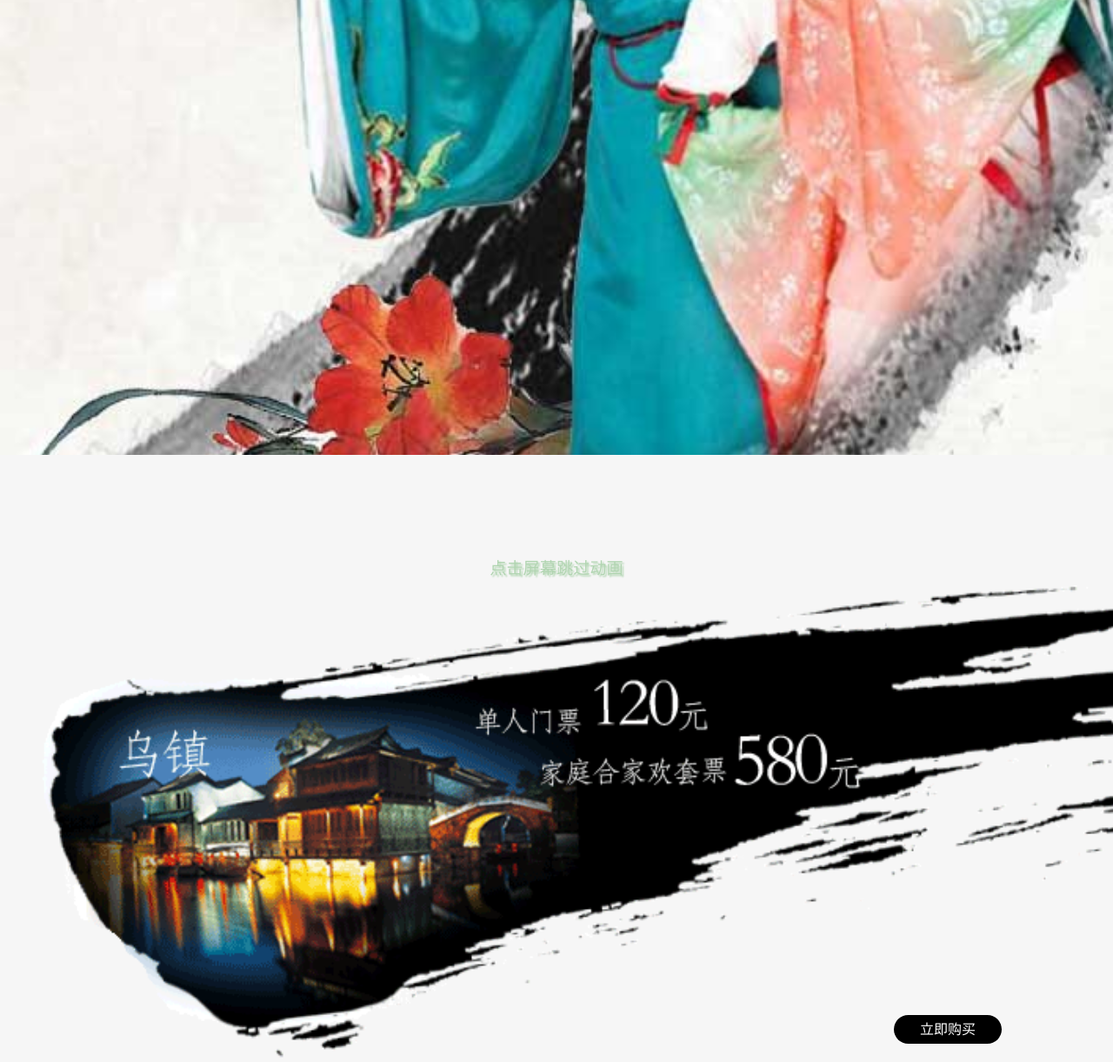
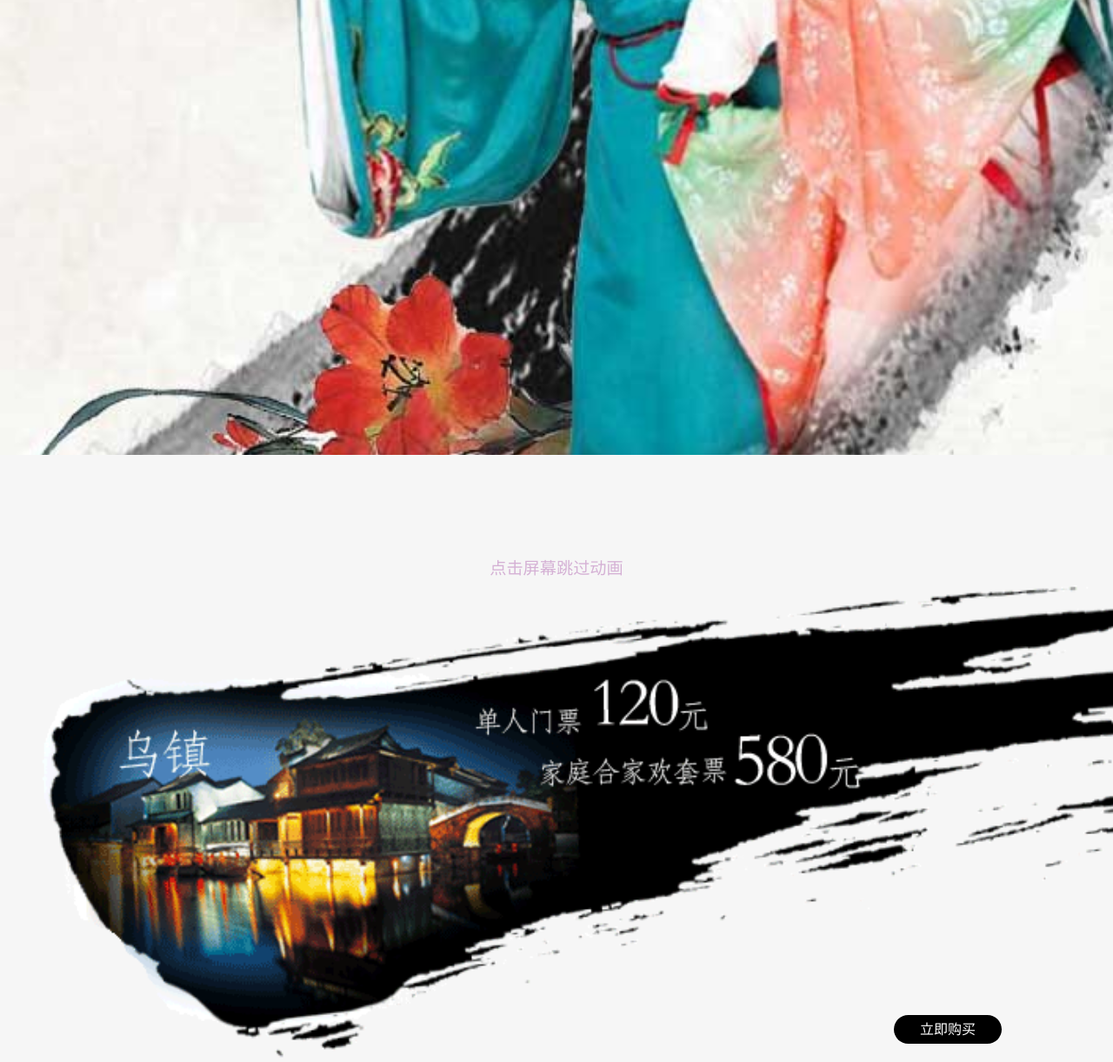
Before and after one commit to qiangrw/zhejiang-travel, a CodeIgniter app: page /index.php/play in a window 1280 px wide. Shown: the part 277-1498 px from the top of the page at 87% size. Run offline with CodeIgniter, Linux system fonts and the light colour scheme.

Commit message:
change hint color

```diff
--- a/application/views/play/index.php
+++ b/application/views/play/index.php
@@ -24,7 +24,7 @@
 <div class="cover" style="position: absolute; top: 0; right: 0; left: 0; bottom: 0; background: url('<?= base_url('img/play/play_cover.jpg') ?>') #f6f6f6 center no-repeat; background-size: 100% auto;">
 <div id="hint" style="display:none">
 <center>
-<p style="font-size: 1.2em; color: green; text-shadow: 2px 2px 2px green; padding-top: 70%; font-family:'Microsoft Yahei';">
+<p style="font-size: 1.2em; color: purple;  padding-top: 70%; font-family:'Microsoft Yahei';">
 点击屏幕跳过动画
 </p>
 </center>
--- a/application/views/taste/index.php
+++ b/application/views/taste/index.php
@@ -26,7 +26,7 @@
 <div class="cover" id="taste-cover" style="background: url('<?= base_url('img/taste/taste_cover.jpg') ?>') #f6f6f6 center no-repeat; background-size: 100% auto;">
 <div id="hint" style="display:none">
 <center>
-<p style="font-size: 1.2em; color: green; text-shadow: 2px 2px 2px green; padding-top: 70%; font-family:'Microsoft Yahei';">
+<p style="font-size: 1.2em; color: white;  padding-top: 70%; font-family:'Microsoft Yahei';">
 点击屏幕进入吃货地图
 </p>
 </center>
```
